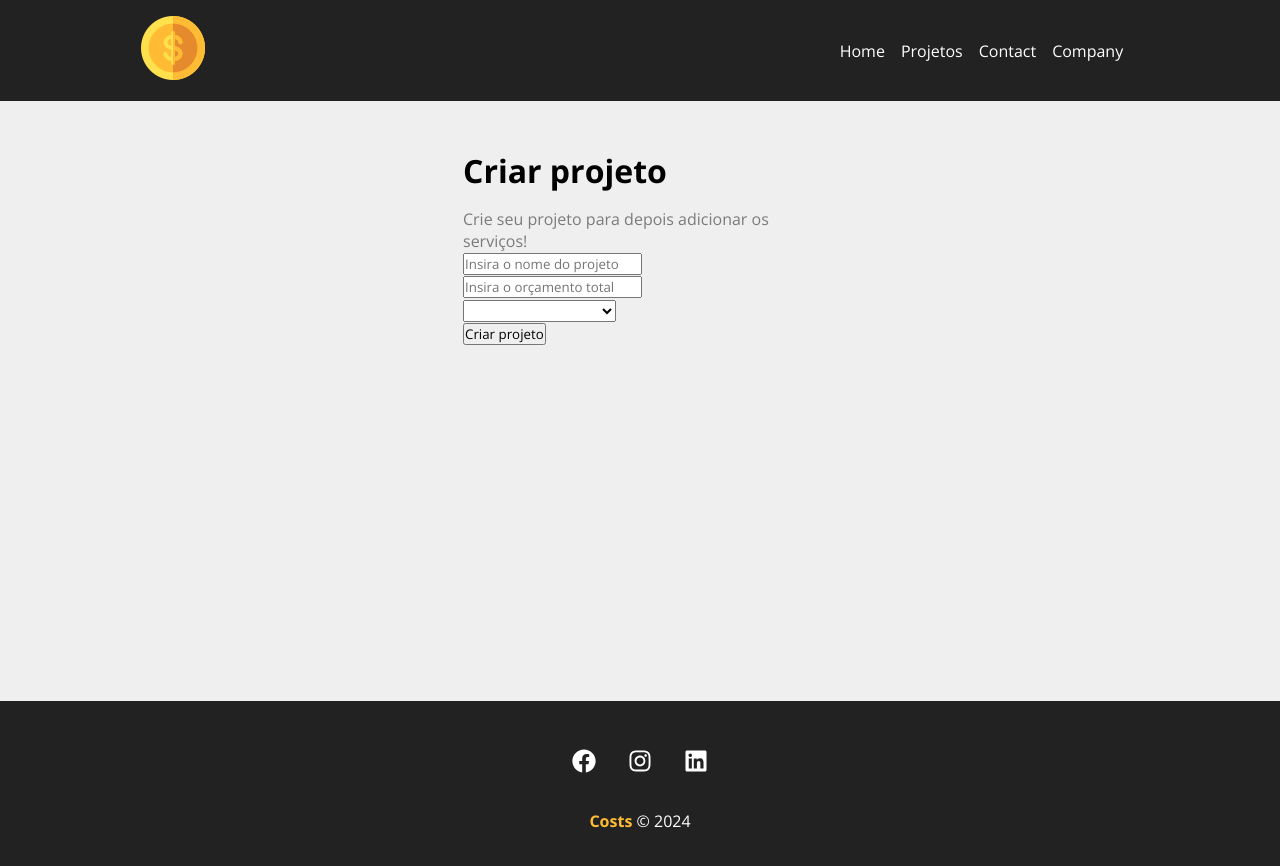
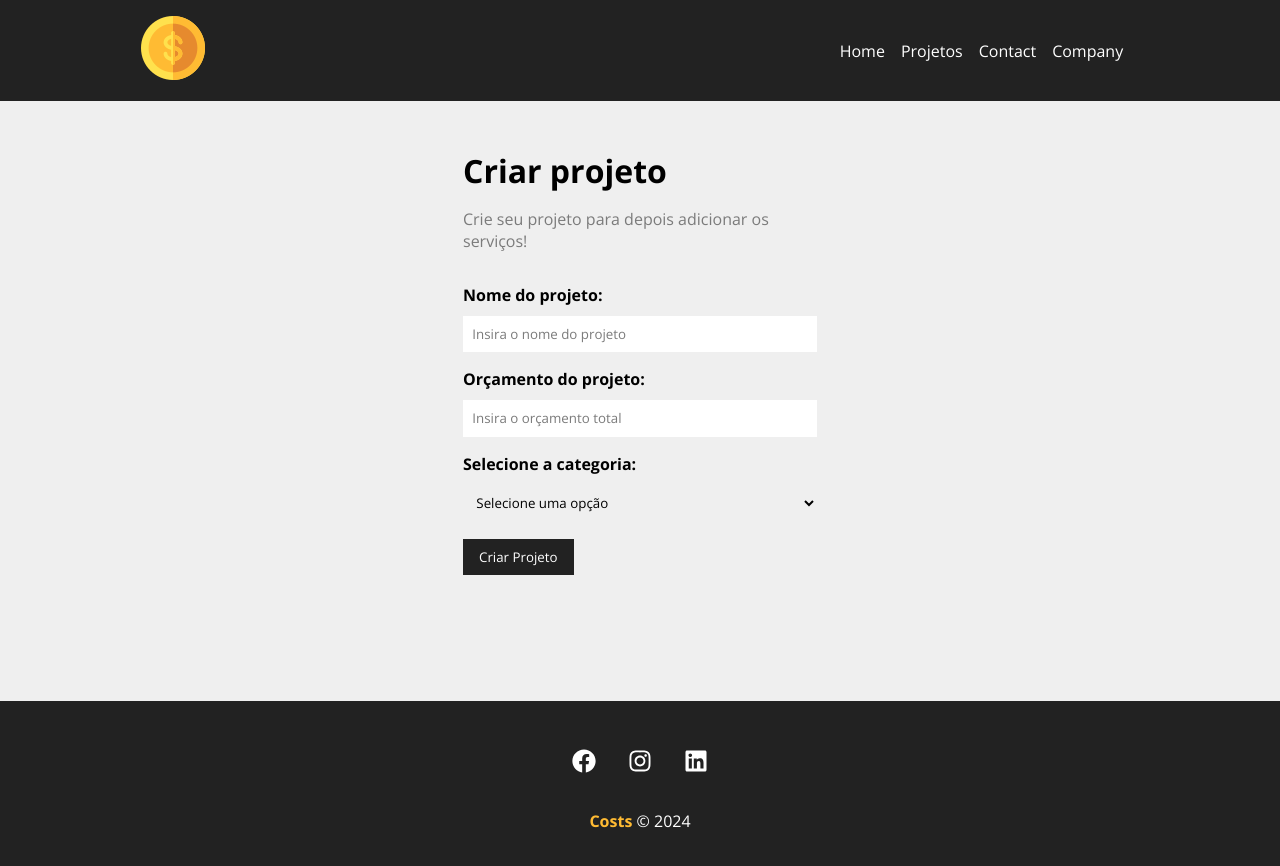
Before and after one commit to thaladaJJ/react-costs, a React (Create React App) app: page /newproject in a window 1280 px wide. Shown: the top 866 px of the page. Built offline with nearby package versions, Linux system fonts and the light colour scheme.

Commit message:
componentes de formulário definidos

```diff
--- /dev/null
+++ b/db.json
@@ -0,0 +1,4 @@
+{
+    "projects": []
+
+}
--- /dev/null
+++ b/src/components/form/Input.js
@@ -0,0 +1,19 @@
+import styles from './Input.module.css'
+
+function Input ({ type, text, name, placeholder, handleOnChange, value }) {
+    return (
+        <div className={styles.form_control}>
+            <label htmlFor={name}> {text}: </label>
+            <input
+            type={type}
+            name={name}
+            id={name}
+            placeholder={placeholder}
+            onChange={handleOnChange}
+            value={value}
+            />
+        </div>
+    )
+}
+
+export default Input
--- /dev/null
+++ b/src/components/form/Input.module.css
@@ -0,0 +1,20 @@
+.form_control {
+    display: flex;
+    flex-direction: column;
+    margin-bottom: 1em;
+}
+
+.form_control label {
+    margin-bottom: 0.6em;
+    font-weight: bold;
+}
+
+.form_control input {
+    padding: 0.7em;
+    border-radius: 0;
+    border: none;
+}
+
+.form_control input::placeholder {
+    color: #7b7b7b;
+}
--- /dev/null
+++ b/src/components/form/Select.js
@@ -0,0 +1,14 @@
+import styles from './Select.module.css'
+
+function Select ({ text, name, options, handleOnChange, value }) {
+    return (
+        <div className={styles.form_control}>
+            <label htmlFor={name}> {text}: </label>
+            <select name={name} id={name}>
+                <option> Selecione uma opção </option>
+            </select>
+        </div>
+    )
+}
+
+export default Select
--- /dev/null
+++ b/src/components/form/Select.module.css
@@ -0,0 +1,16 @@
+.form_control {
+    display: flex;
+    flex-direction: column;
+    margin-bottom: 1em;
+}
+
+.form_control label {
+    margin-bottom: 0.6em;
+    font-weight: bold;
+}
+
+.form_control select {
+    padding: 0.7em;
+    border-radius: 0;
+    border: none;
+}
--- /dev/null
+++ b/src/components/form/Submit.js
@@ -0,0 +1,11 @@
+import styles from './Submit.module.css'
+
+function Submit ({ text }) {
+    return (
+        <div>
+            <button className={styles.btn}> {text} </button>
+        </div>
+    )
+}
+
+export default Submit
--- /dev/null
+++ b/src/components/form/Submit.module.css
@@ -0,0 +1,13 @@
+.btn {
+    background-color: #222;
+    color: #fff;
+    padding: 0.7em 1.2em;
+    text-decoration: none;
+    transition: 0.5s;
+    cursor: pointer;
+    border: none;
+}
+
+.btn:hover {
+    color: #ffbb33;
+}
--- a/src/components/pages/NewProject.js
+++ b/src/components/pages/NewProject.js
@@ -6,7 +6,7 @@
         <div className={styles.newproject_container}>
             <h1> Criar projeto </h1>
             <p> Crie seu projeto para depois adicionar os serviços! </p>
-            <ProjectForm />
+            <ProjectForm btnText="Criar Projeto"/>
         </div>
     )
 }
--- a/src/components/project/ProjectForm.js
+++ b/src/components/project/ProjectForm.js
@@ -1,23 +1,29 @@
-function ProjectForm () {
+import Input from '../form/Input'
+import Select from '../form/Select'
+import Submit from '../form/Submit'
+import styles from './ProjectForm.module.css'
+
+function ProjectForm ({ btnText }) {
     return (
-        <form>
-            <div>
-                <input type="text" placeholder="Insira o nome do projeto" />
-            </div>
+        <form className={styles.form}>
 
-            <div>
-                <input type="number" placeholder="Insira o orçamento total" />
-            </div>
+            <Input
+            type="text"
+            text="Nome do projeto"
+            name="name"
+            placeholder="Insira o nome do projeto"
+            />
 
-            <div>
-                <select name="category_id">
-                    <option disabled> Selecione a categoria </option>
-                </select>
-            </div>
+            <Input
+            type="number"
+            text="Orçamento do projeto"
+            name="budget"
+            placeholder="Insira o orçamento total"
+            />
 
-            <div>
-                <input type="submit" value="Criar projeto" />
-            </div>
+            <Select name="category_id" text="Selecione a categoria" />
+
+            <Submit text={btnText} />
 
         </form>
     )
--- /dev/null
+++ b/src/components/project/ProjectForm.module.css
@@ -0,0 +1,4 @@
+.form {
+    width: 100%;
+    margin: 2em 0;
+}
```
